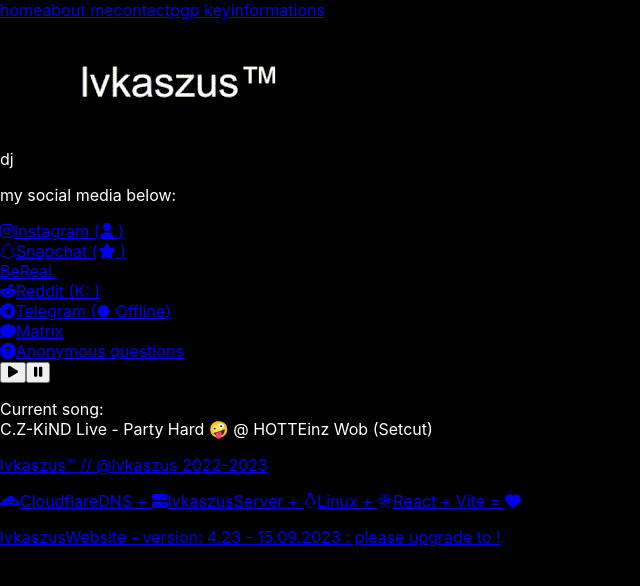
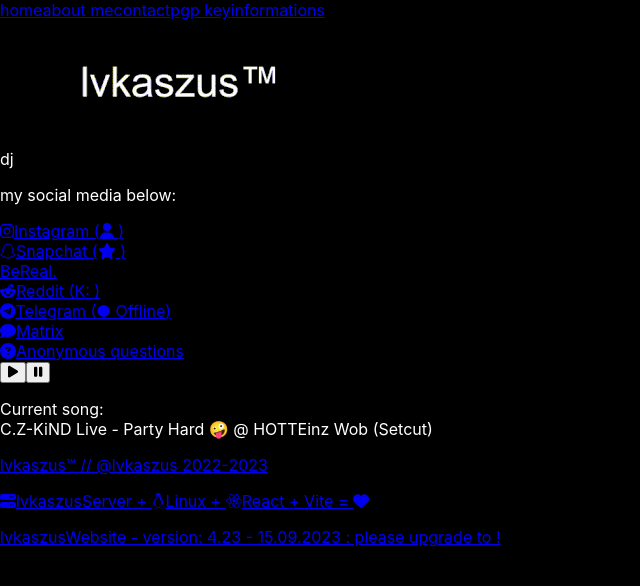
Before and after one commit to lvkaszus/lvkaszuswebsite-react, a React (Vite) app: page / in a window 1280 px wide. Shown: the top 586 px of the page, without its empty margins (0-640 px from the left). Built offline with nearby package versions, Linux system fonts and the light colour scheme; no server answers.

Commit message:
Footer: Not using Cloudflare anymore

```diff
--- a/src/components/Footer.jsx
+++ b/src/components/Footer.jsx
@@ -30,9 +30,6 @@
         </p>
 
         <p className="my-1 py-0 text-linkFooterColor">
-        <FontAwesomeIcon icon={faCloudflare} className='mr-2' />
-        <span>CloudflareDNS + </span>
-
           <FontAwesomeIcon icon={faServer} className='mr-2' />
           <span>lvkaszusServer + </span>
 
```
Lines whose indentation alone changed are shown as unchanged.
